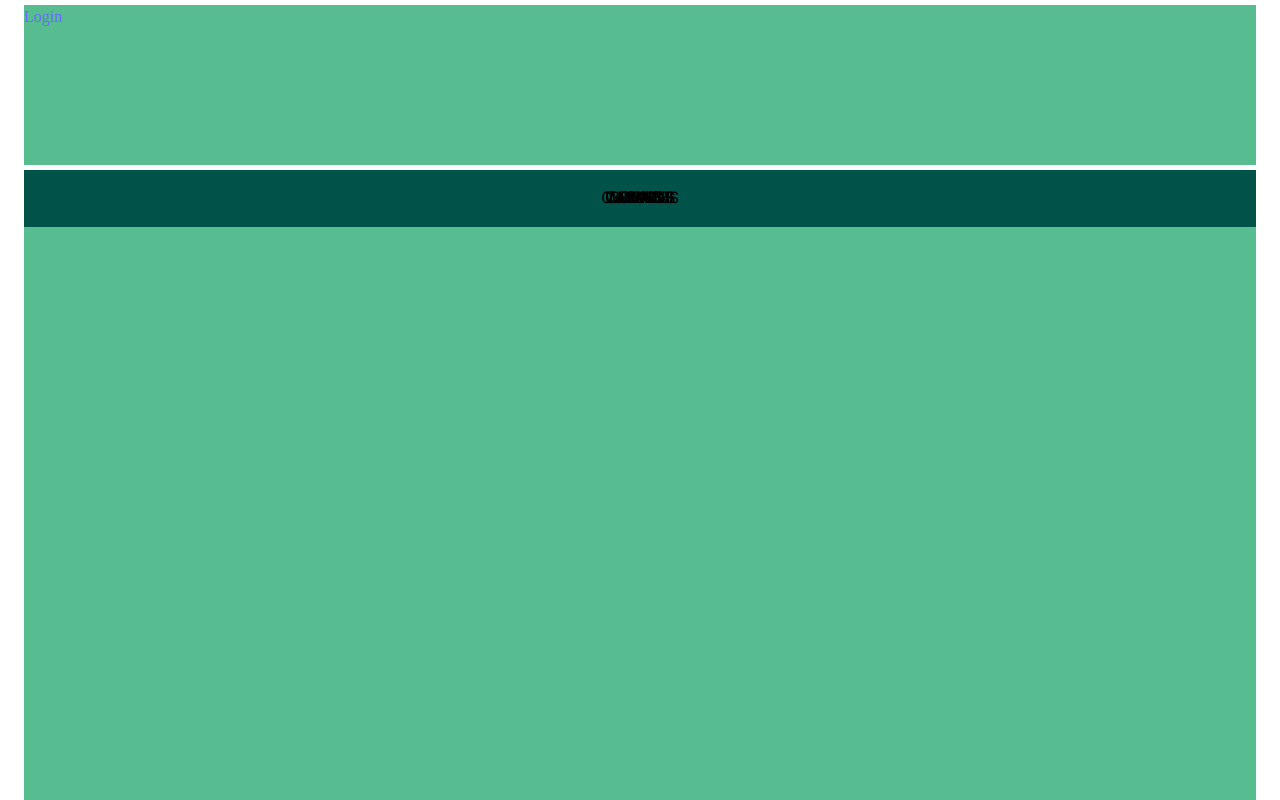
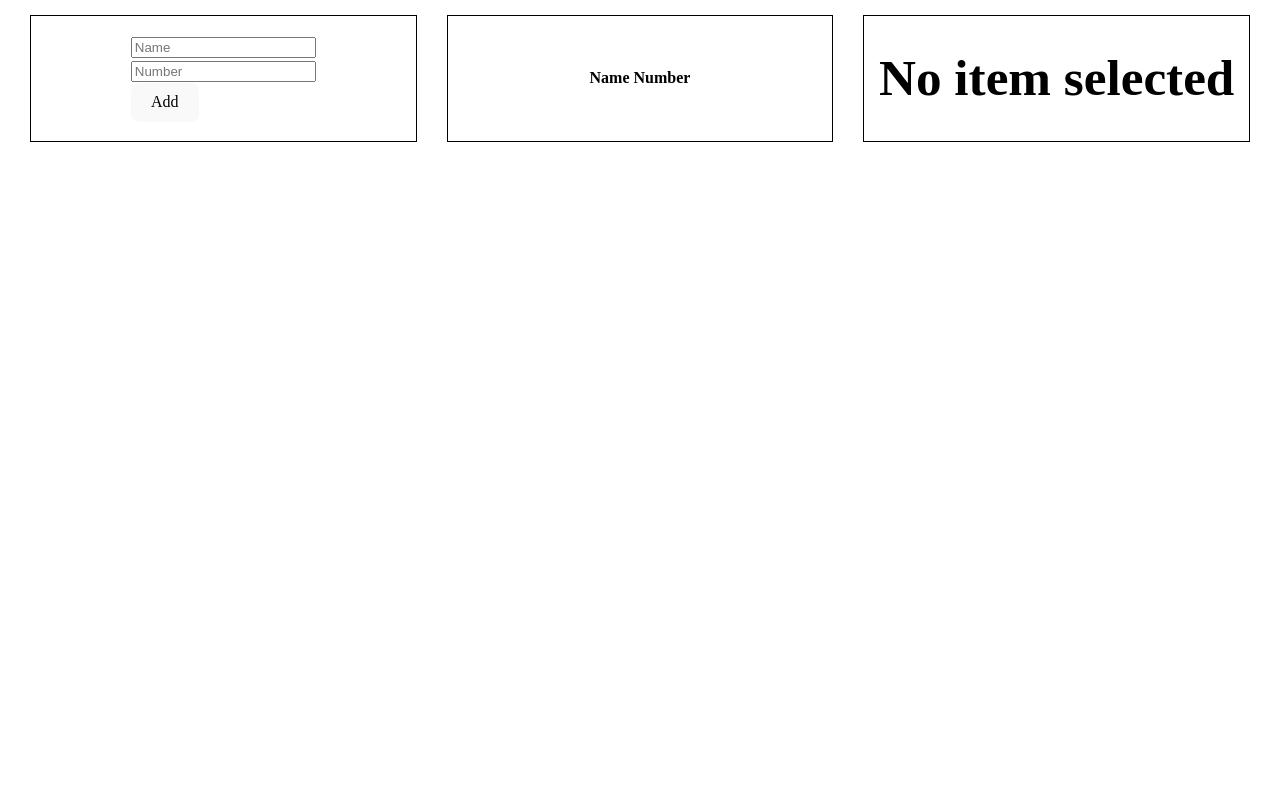
Before and after one commit to ssw1994/online-store, a React (Vite) app: page / in a window 1280 px wide. Shown: the top 800 px of the page. Built offline with nearby package versions, Linux system fonts and the light colour scheme.

Commit message:
useReducer & useContext

```diff
--- a/src/App.jsx
+++ b/src/App.jsx
@@ -13,23 +13,214 @@ import { Login } from "./auth/Login/Login";
 import { Register } from "./auth/Register/Register";
 import { VarientContext } from "./shared/contexts";
 import config from "./config";
+import { useState } from "react";
+import { useEffect } from "react";
+import { useReducer } from "react";
+
+const StateContext = React.createContext(null);
+const DispatchContext = React.createContext(null);
+
+function reducer(state, action) {
+  //type compulary , payload
+  switch (action.type) {
+    case "ADD":
+      return {
+        ...state,
+        list: [...state.list, action.payload],
+      };
+    case "SELECT_ITEM": {
+      return {
+        ...state,
+        selectedItem: action.payload,
+      };
+    }
+    case "DELETE_ITEM": {
+      const arr = state.list.filter((item) => item.id !== action.payload.id);
+      return {
+        ...state,
+        list: arr,
+        selectedItem: arr.find((item) => item.id === state.selectedItem.id)
+          ? state.selectedItem
+          : null,
+      };
+    }
+    default:
+      return { ...state };
+  }
+}
+
+const DisplayDetails = () => {
+  const { selectedItem } = React.useContext(StateContext);
+  const dispatch = React.useContext(DispatchContext);
+  const deleteItem = () => {
+    dispatch({ type: "DELETE_ITEM", payload: selectedItem });
+  };
+
+  if (!selectedItem) {
+    return <h1>No item selected</h1>;
+  }
+  return (
+    <div>
+      <div>
+        <span>{selectedItem.name}</span>
+      </div>
+      <div>
+        <span>{selectedItem.number}</span>
+      </div>
+      <div>
+        <button onClick={deleteItem}>Delete</button>
+      </div>
+    </div>
+  );
+};
+
+const DisplayList = () => {
+  const state = React.useContext(StateContext);
+  const dispatch = React.useContext(DispatchContext);
+  const selectItem = (item) => {
+    dispatch({ type: "SELECT_ITEM", payload: item });
+  };
+
+  const deleteItem = (event, item) => {
+    event && event.stopPropagation();
+    dispatch({ type: "DELETE_ITEM", payload: item });
+  };
+  return (
+    <div>
+      <table>
+        <thead>
+          <tr>
+            <th>Name</th>
+            <th>Number</th>
+          </tr>
+        </thead>
+        <tbody>
+          {state.list.map((item) => {
+            return (
+              <tr key={item.name} onClick={() => selectItem(item)}>
+                <td>{item.name}</td>
+                <td>{item.number}</td>
+                <td>
+                  <button onClick={(e) => deleteItem(e, item)}>Delete</button>
+                </td>
+              </tr>
+            );
+          })}
+        </tbody>
+      </table>
+    </div>
+  );
+};
+
+class Diary {
+  name;
+  number;
+  id;
+  constructor(name = "", number = "") {
+    this.name = name;
+    this.number = number;
+    this.id = Date.now();
+  }
+}
+
+const AddItem = () => {
+  //const state = React.useContext(StateContext);
+  const dispatch = React.useContext(DispatchContext);
+  const [dairyItem, updateDiary] = React.useState(new Diary());
+
+  const Add = () => {
+    dispatch({ type: "ADD", payload: dairyItem });
+    updateDiary(new Diary());
+  };
+  return (
+    <div>
+      <div>
+        <input
+          placeholder="Name"
+          onChange={(e) => updateDiary({ ...dairyItem, name: e.target.value })}
+          value={dairyItem.name}
+        />
+      </div>
+      <div>
+        <input
+          placeholder="Number"
+          onChange={(e) =>
+            updateDiary({ ...dairyItem, number: e.target.value })
+          }
+          value={dairyItem.number}
+        />
+      </div>
+      <div>
+        <button onClick={Add}>Add</button>
+      </div>
+    </div>
+  );
+};
+
 function App() {
+  const [state, dispatch] = useReducer(reducer, {
+    list: [],
+    selectedItem: null,
+  });
   return (
-    <VarientContext.Provider value={config.variant}>
-      <div className="App">
-        <Router>
-          <Routes>
-            <Route path="/" element={<AppLayout />}>
-              <Route path="/" element={<HomeRouter />}></Route>
-            </Route>
-            <Route path="/auth" element={<AuthLayout />}>
-              <Route path="login" element={<Login />}></Route>
-              <Route path="register" element={<Register />}></Route>
-            </Route>
-          </Routes>
-        </Router>
-      </div>
-    </VarientContext.Provider>
+    <StateContext.Provider value={state}>
+      <DispatchContext.Provider value={dispatch}>
+        <div style={{ padding: "15px", display: "flex" }}>
+          <div
+            style={{
+              width: "33%",
+              border: "1px solid black",
+              margin: "0 15px",
+              display: "flex",
+              alignItems: "center",
+              justifyContent: "center",
+            }}
+          >
+            <AddItem />
+          </div>
+          <div
+            style={{
+              width: "33%",
+              border: "1px solid black",
+              margin: "0 15px",
+              display: "flex",
+              alignItems: "center",
+              justifyContent: "center",
+            }}
+          >
+            <DisplayList />
+          </div>
+          <div
+            style={{
+              width: "33%",
+              border: "1px solid black",
+              margin: "0 15px",
+              display: "flex",
+              alignItems: "center",
+              justifyContent: "center",
+            }}
+          >
+            <DisplayDetails />
+          </div>
+        </div>
+      </DispatchContext.Provider>
+    </StateContext.Provider>
+
+    // <VarientContext.Provider value={config.variant}>
+    //   <div className="App">
+    //     <Router>
+    //       <Routes>
+    //         <Route path="/" element={<AppLayout />}>
+    //           <Route path="/" element={<HomeRouter />}></Route>
+    //         </Route>
+    //         <Route path="/auth" element={<AuthLayout />}>
+    //           <Route path="login" element={<Login />}></Route>
+    //           <Route path="register" element={<Register />}></Route>
+    //         </Route>
+    //       </Routes>
+    //     </Router>
+    //   </div>
+    // </VarientContext.Provider>
   );
 }
 
```
